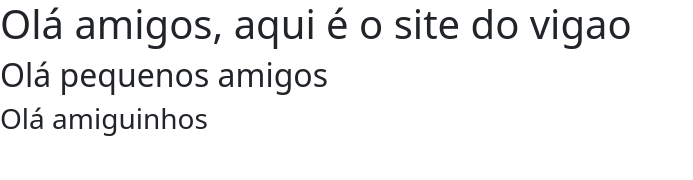
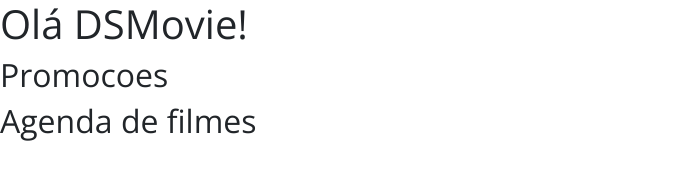
Before and after one commit to ViniciusFaria-png/dsmovieOld, a plain HTML site: page index.html in a window 1280 px wide. Shown: the whole page, without its empty margins (0-693 px from the left). Drawn offline with nearby package versions, Linux system fonts and the light colour scheme.

Commit message:
Google Fonts

```diff
--- /dev/null
+++ b/css/styles.css
@@ -0,0 +1,5 @@
+@import url('https://fonts.googleapis.com/css2?family=Open+Sans:wght@300;400;700&display=swap');
+
+*{
+    font-family: 'Open Sans', sans-serif;
+}
--- a/index.html
+++ b/index.html
@@ -9,10 +9,12 @@
 
     <link href="https://cdn.jsdelivr.net/npm/bootstrap@5.1.3/dist/css/bootstrap.min.css" rel="stylesheet" integrity="sha384-1BmE4kWBq78iYhFldvKuhfTAU6auU8tT94WrHftjDbrCEXSU1oBoqyl2QvZ6jIW3" crossorigin="anonymous">
 
+    <link rel="stylesheet" href="css/styles.css">
+
 </head>
 <body>
-    <h1>Olá amigos, aqui é o site do vigao</h1>
-    <h2>Olá pequenos amigos</h2>
-    <h3>Olá amiguinhos</h3>
+    <h1>Olá DSMovie!</h1>
+    <h2>Promocoes</h2>
+    <h2>Agenda de filmes</h2>
 </body>
 </html>
```
